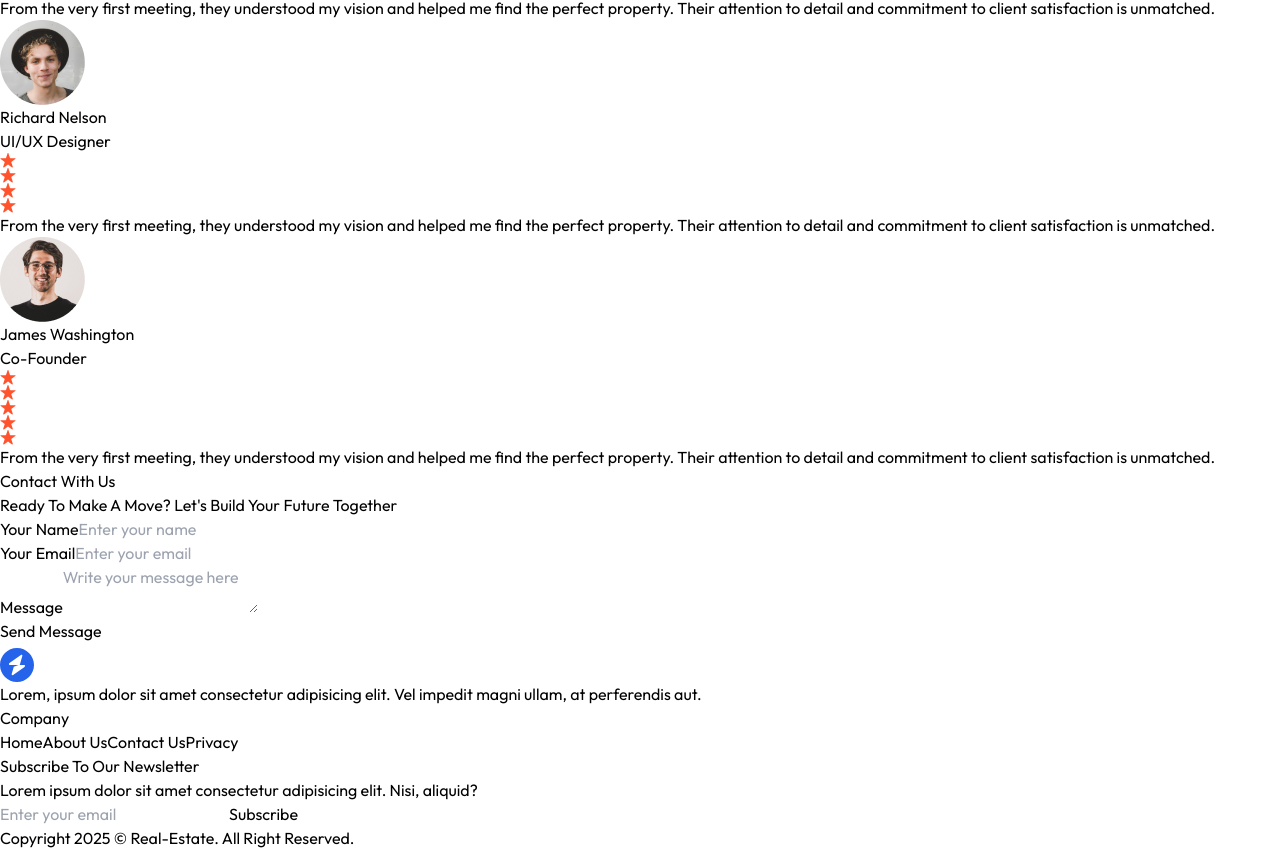
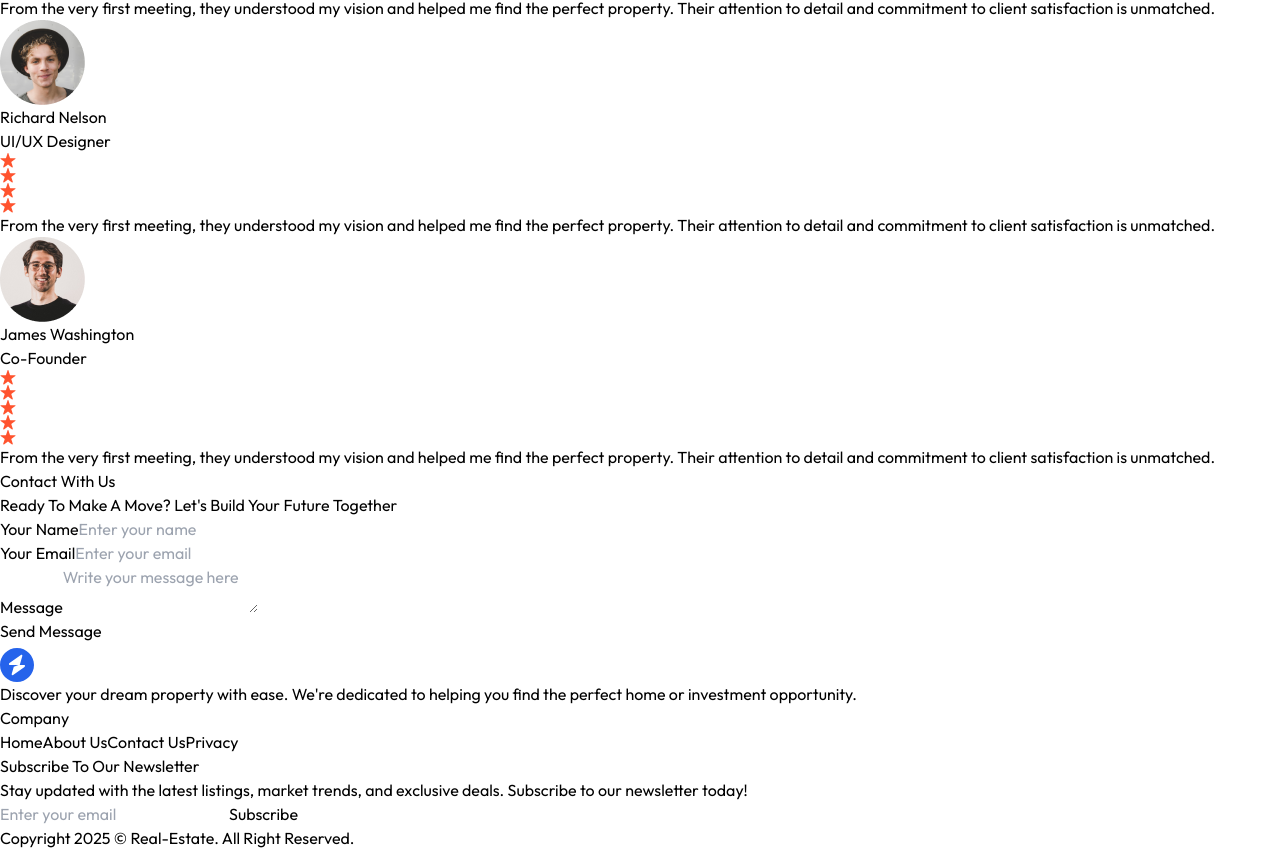
Before and after one commit to arslan1222/Real-Estate-React, a React (Vite) app in the folder real-estate/: page / in a window 1280 px wide. Shown: the part 6080-6930 px from the top of the page. Built offline with nearby package versions, Linux system fonts and the light colour scheme.

Commit message:
All is Done

```diff
--- a/real-estate/src/Components/Footer.jsx
+++ b/real-estate/src/Components/Footer.jsx
@@ -7,7 +7,8 @@ const Footer = () => {
       <div className='container flex flex-col mx-auto md:flex-row justify-between items-start'>
             <div className='w-full md:w-1/3 mb-8 md:mb-0'>
                 <img src={assets.logo_dark} alt="" />
-                <p className='text-gray-400 mt-4'>Lorem, ipsum dolor sit amet consectetur adipisicing elit. Vel impedit magni ullam, at perferendis aut.</p>
+                <p className='text-gray-400 mt-4'>Discover your dream property with ease. We're dedicated to helping you find the perfect home or investment opportunity.
+                </p>
             </div>
 
 
@@ -23,7 +24,8 @@ const Footer = () => {
 
             <div className='w-full md:w-1/3'>
             <h3 className='text-white text-lg font-bold mb-4'>Subscribe To Our Newsletter</h3>
-            <p className='text-gray-400 mb-4 max-w-80'>Lorem ipsum dolor sit amet consectetur adipisicing elit. Nisi, aliquid?</p>
+            <p className='text-gray-400 mb-4 max-w-80'>Stay updated with the latest listings, market trends, and exclusive deals. Subscribe to our newsletter today!
+            </p>
             <div className='flex gap-2'>
                 <input className='p-2 rounded bg-gray-800 text-gray-400 border border-gray-700 focus:outline-none w-full md:w-auto' type="email" placeholder='Enter your email' />
                 <button className='px-4 py-2 text-white rounded bg-blue-500'>Subscribe</button>
```
